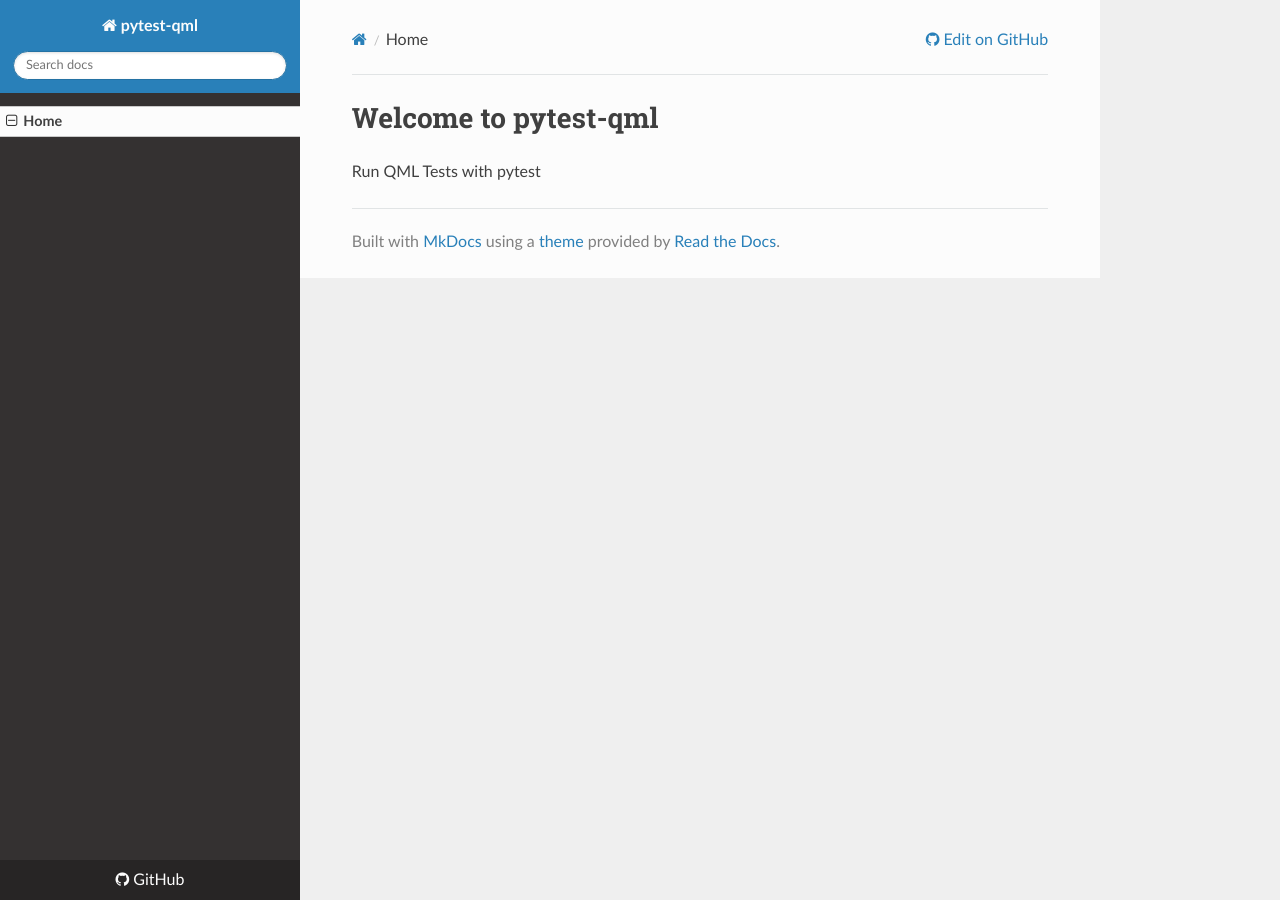
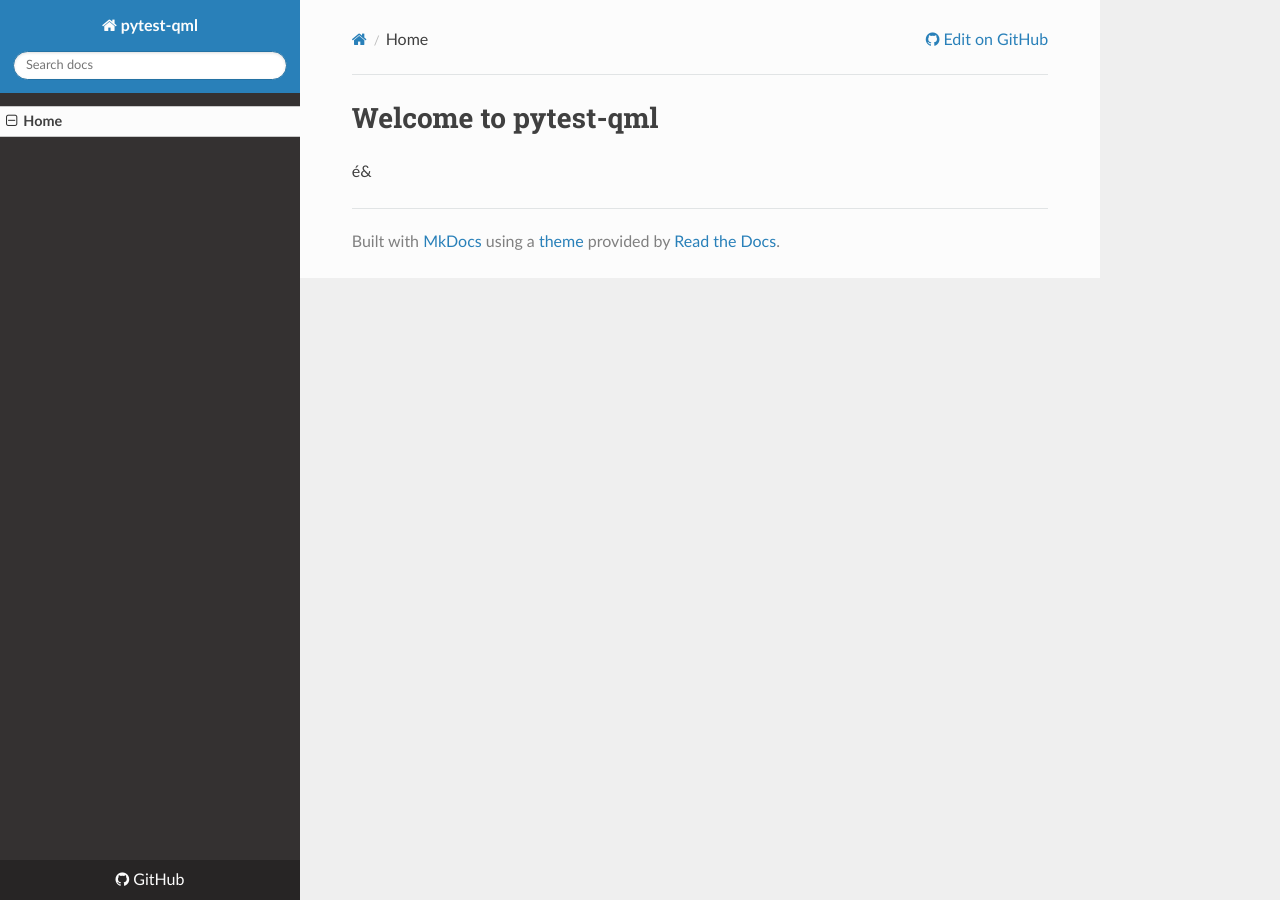
Before and after one commit to jgirardet/pytest-qml, an MkDocs documentation site: the page built from docs/index.md, in a window 1280 px wide. Built offline with MkDocs 1.6.1, drawn with Linux system fonts in a browser that asks for light colours; nearby versions of some CDN libraries; old or Windows-style settings are respelled for this version of MkDocs.

```diff
--- a/docs/index.md
+++ b/docs/index.md
@@ -1,3 +1,3 @@
 # Welcome to pytest-qml
 
-Run QML Tests with pytest
+é&
```
Also changed, not shown: 1 other file.
